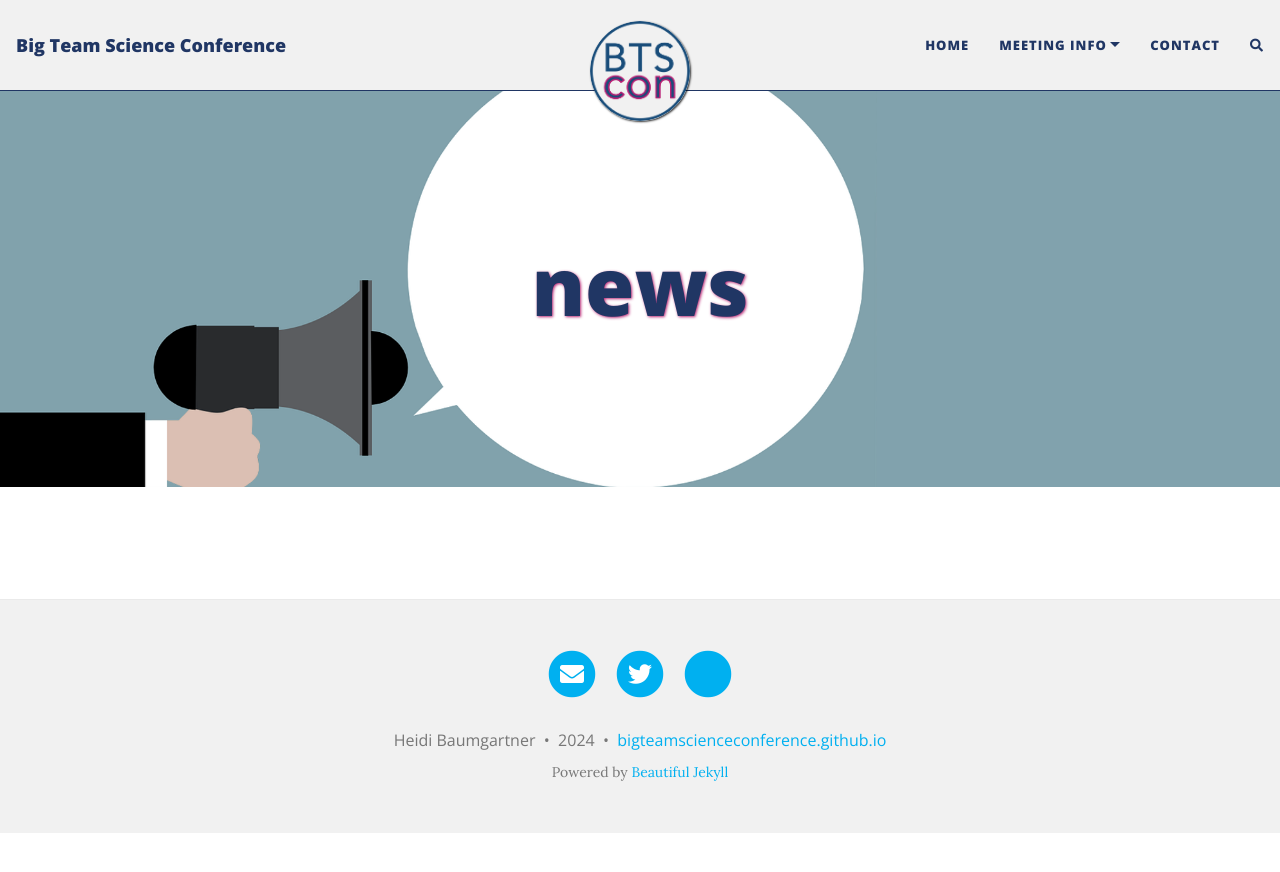
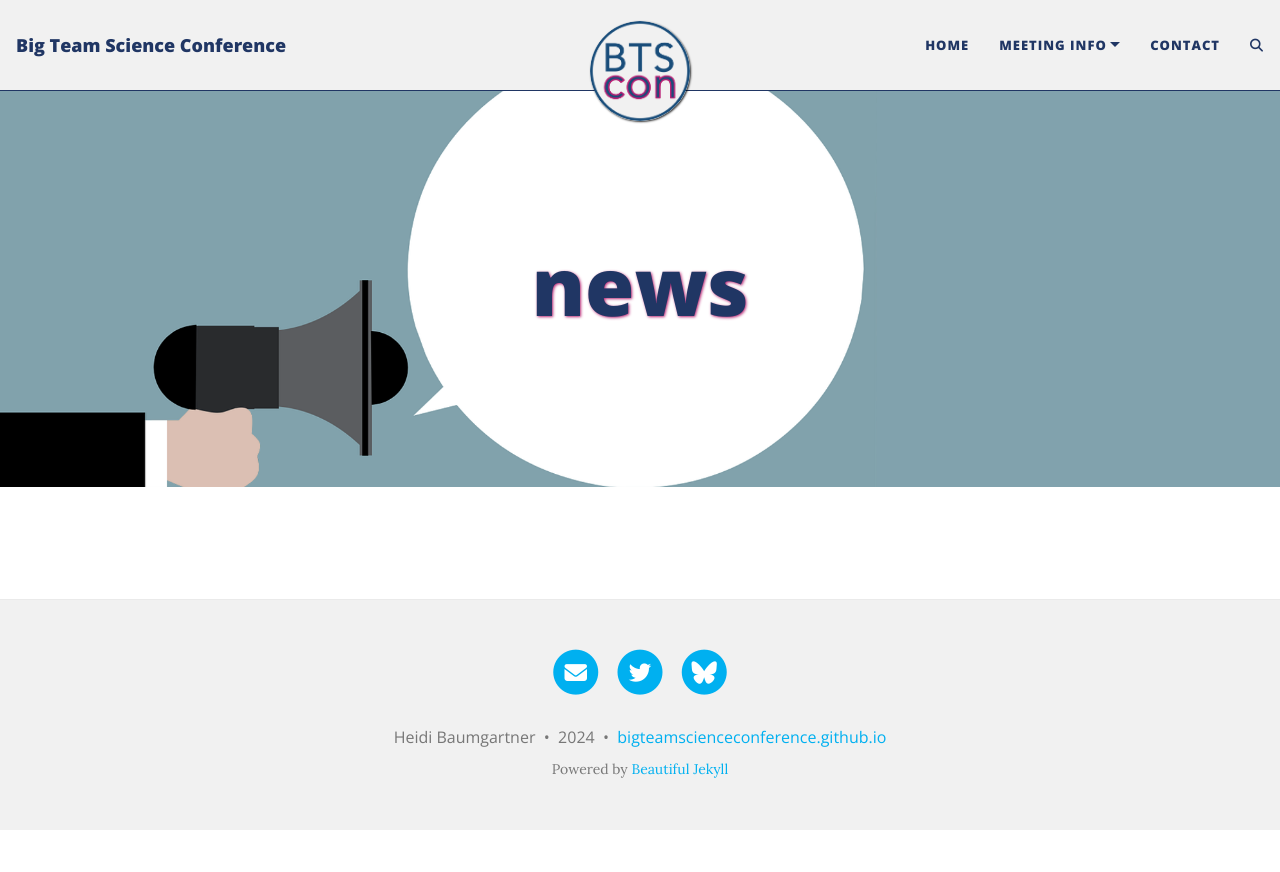
Before and after one commit to bigteamscienceconference/bigteamscienceconference.github.io, a Jekyll site: the page built from news/index.html, in a window 1280 px wide. Shown: the top 872 px of the page. Built offline with Jekyll 4.4.1, drawn with Linux system fonts in a browser that asks for light colours; nearby versions of some CDN libraries; comment, search, counter and statistics services are not loaded.

Commit message:
update font awesome

```diff
--- a/_includes/social-networks-links.html
+++ b/_includes/social-networks-links.html
@@ -260,7 +260,7 @@
     <a rel="me" href="https://bsky.app/profile/{{ network[1] }}" title="Bluesky">
       <span class="fa-stack fa-lg" aria-hidden="true">
         <i class="fas fa-circle fa-stack-2x"></i>
-        <i class="fab fa-bluesky fa-stack-1x fa-inverse"></i>
+        <i class="fa-brands fa-bluesky fa-stack-1x fa-inverse"></i>
       </span>
       <span class="sr-only">Bluesky</span>
     </a>
--- a/_layouts/base.html
+++ b/_layouts/base.html
@@ -5,7 +5,7 @@
 common-ext-css:
   - href: "https://stackpath.bootstrapcdn.com/bootstrap/4.4.1/css/bootstrap.min.css"
     sri: "sha384-Vkoo8x4CGsO3+Hhxv8T/Q5PaXtkKtu6ug5TOeNV6gBiFeWPGFN9MuhOf23Q9Ifjh"
-  - "https://cdnjs.cloudflare.com/ajax/libs/font-awesome/5.12.1/css/all.min.css"
+  - "https://cdnjs.cloudflare.com/ajax/libs/font-awesome/6.5.2/css/all.min.css"
   - "https://fonts.googleapis.com/css?family=Lora:400,700,400italic,700italic"
   - "https://fonts.googleapis.com/css?family=Open+Sans:300italic,400italic,600italic,700italic,800italic,400,300,600,700,800"
 common-ext-js:
```
